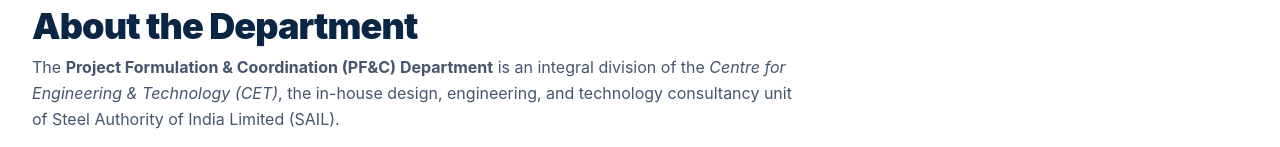
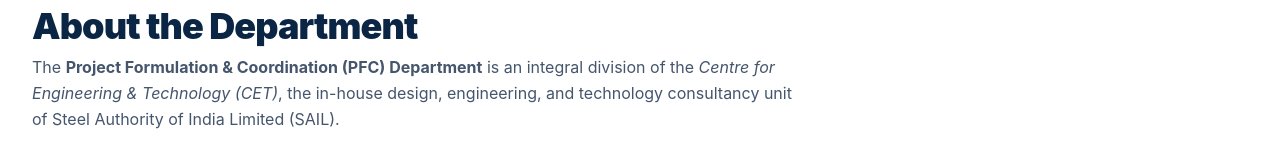
Before and after one commit to LakkshitKhare/CETPFCPORTFOLIO, a Next.js app: page / in a window 1280 px wide. Shown: the part 774-921 px from the top of the page. Built offline with nearby package versions, Linux system fonts and the light colour scheme; no server answers.

Commit message:
Edit made

```diff
--- a/src/app/layout.tsx
+++ b/src/app/layout.tsx
@@ -5,7 +5,7 @@
 export const metadata: Metadata = {
   title: "Project Formulation & Coordination Department | SAIL • CET Ranchi",
   description:
-    "Official institutional portal of Project Formulation & Coordination (PF&C) Department, Centre for Engineering & Technology (CET), Steel Authority of India Limited (SAIL). Live project portfolio monitoring, capex appraisal lifecycle, and departmental hierarchy.",
+    "Official institutional portal of Project Formulation & Coordination (PFC) Department, Centre for Engineering & Technology (CET), Steel Authority of India Limited (SAIL). Live project portfolio monitoring, capex appraisal lifecycle, and departmental hierarchy.",
   icons: {
     icon: "/images/logo.png",
     shortcut: "/images/logo.png",
--- a/src/components/AboutSection.tsx
+++ b/src/components/AboutSection.tsx
@@ -25,7 +25,7 @@
             About the Department
           </h2>
           <p className="mt-2 text-base text-slate-600 leading-relaxed">
-            The <strong>Project Formulation &amp; Coordination (PF&amp;C) Department</strong> is an
+            The <strong>Project Formulation &amp; Coordination (PFC) Department</strong> is an
             integral division of the <em>Centre for Engineering &amp; Technology (CET)</em>, the
             in-house design, engineering, and technology consultancy unit of Steel Authority of India
             Limited (SAIL).
```
